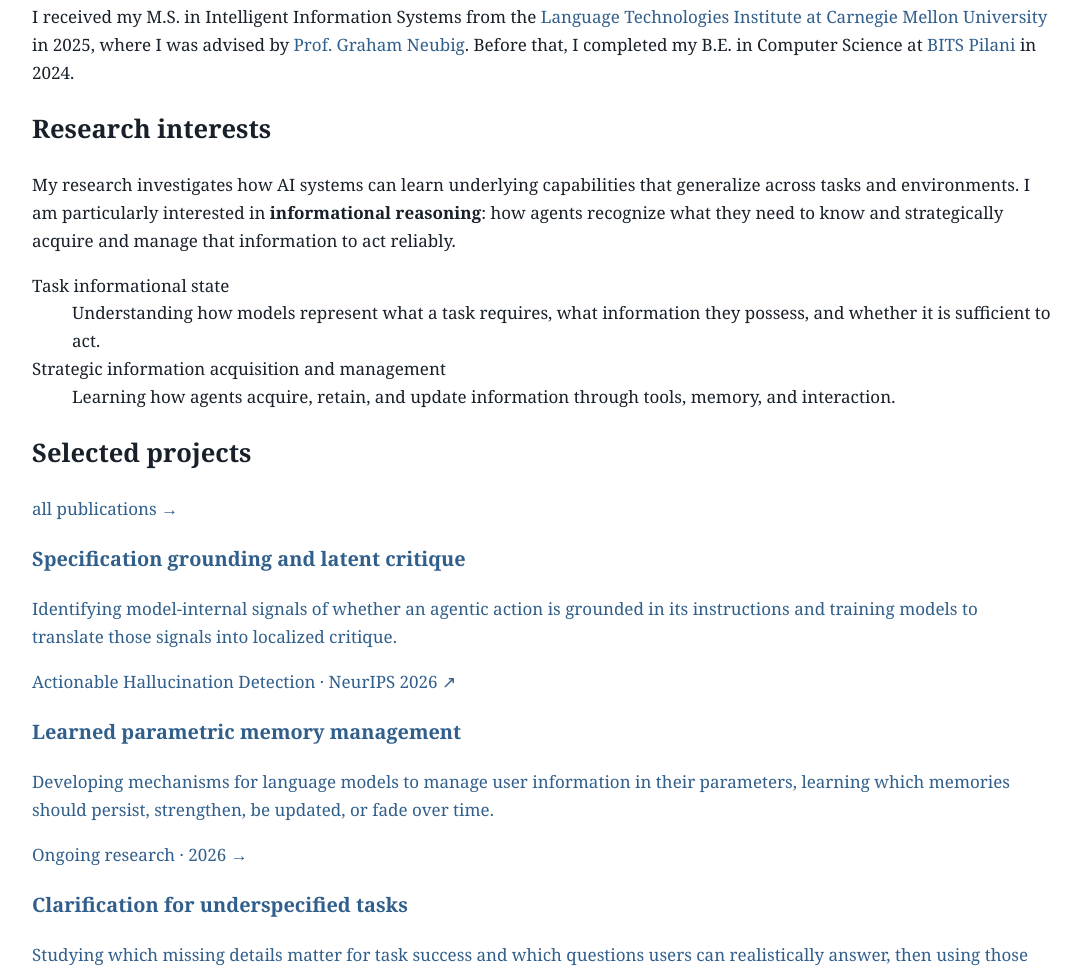
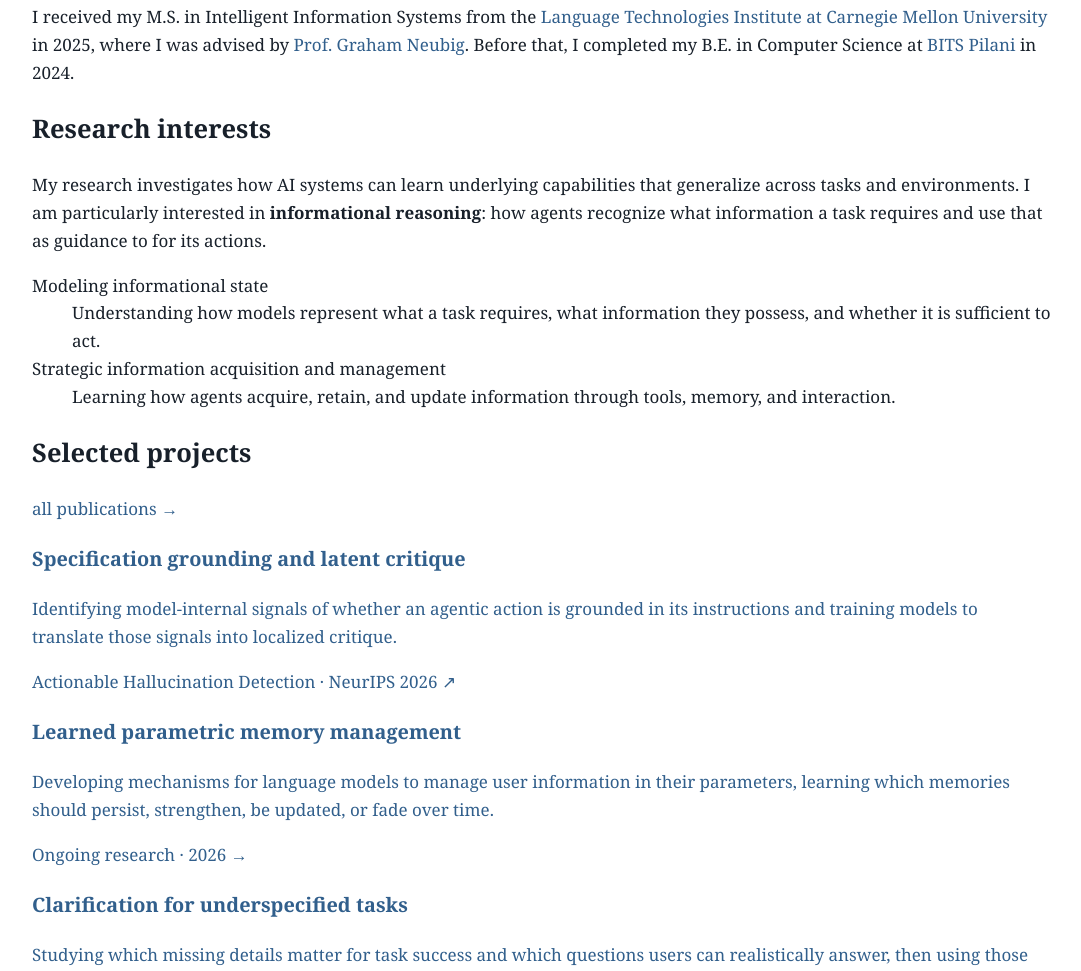
Before and after one commit to sani903/sani903.github.io, a plain HTML site: page index.html in a window 1280 px wide. Shown: the part 5321-6292 px from the top of the page, without its empty margins (98-1179 px from the left). Drawn offline with Linux system fonts and the light colour scheme.

Commit message:
Revise research interests and informational state heading
Updated the phrasing in the research intro and changed the heading for the informational state.

```diff
--- a/index.html
+++ b/index.html
@@ -52,9 +52,9 @@
 
         <div class="research-directions">
           <h2>Research interests</h2>
-          <p class="research-intro">My research investigates how AI systems can learn underlying capabilities that generalize across tasks and environments. I am particularly interested in <strong>informational reasoning</strong>: how agents recognize what they need to know and strategically acquire and manage that information to act reliably.</p>
+          <p class="research-intro">My research investigates how AI systems can learn underlying capabilities that generalize across tasks and environments. I am particularly interested in <strong>informational reasoning</strong>: how agents recognize what information a task requires and use that as guidance to for its actions.</p>
           <dl class="direction-list">
-            <div class="direction"><dt>Task informational state</dt><dd>Understanding how models represent what a task requires, what information they possess, and whether it is sufficient to act.</dd></div>
+            <div class="direction"><dt>Modeling informational state</dt><dd>Understanding how models represent what a task requires, what information they possess, and whether it is sufficient to act.</dd></div>
             <div class="direction"><dt>Strategic information acquisition and management</dt><dd>Learning how agents acquire, retain, and update information through tools, memory, and interaction.</dd></div>
           </dl>
         </div>
```
